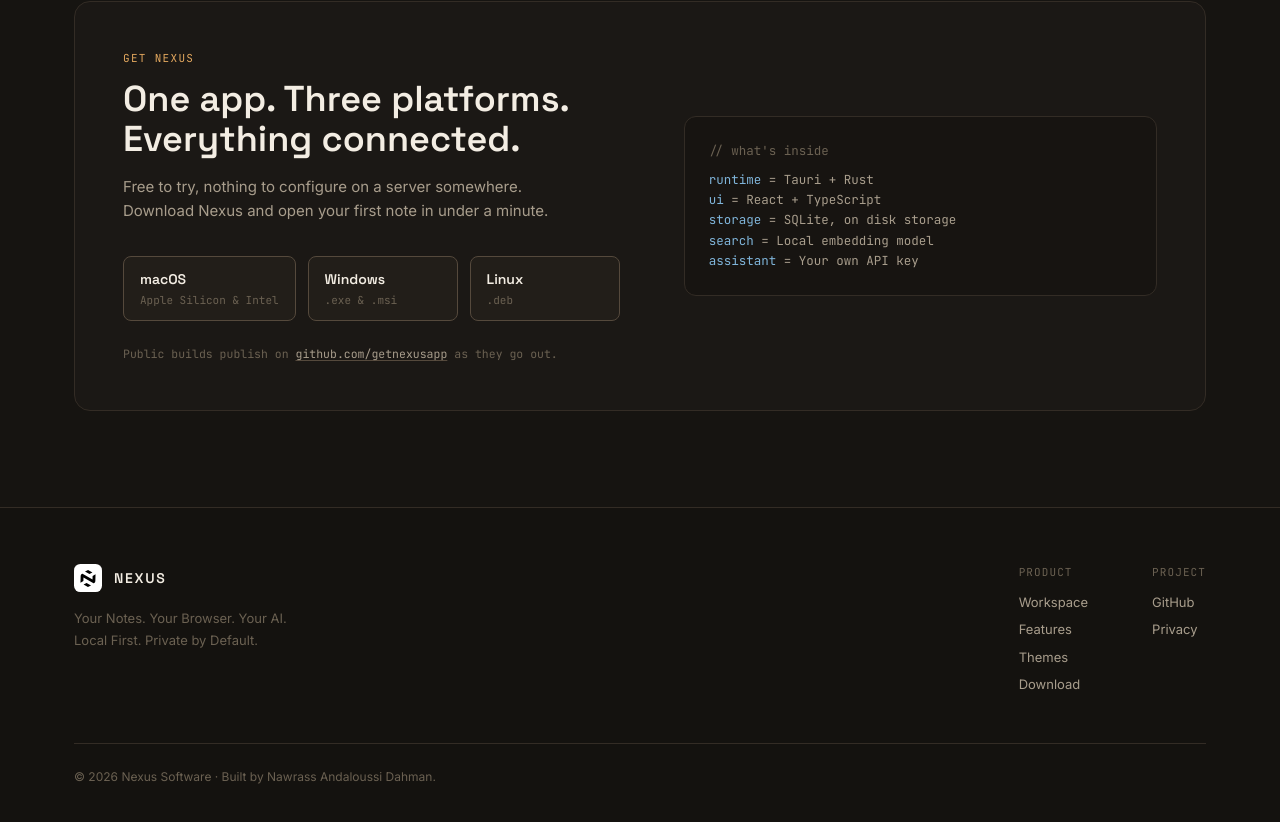
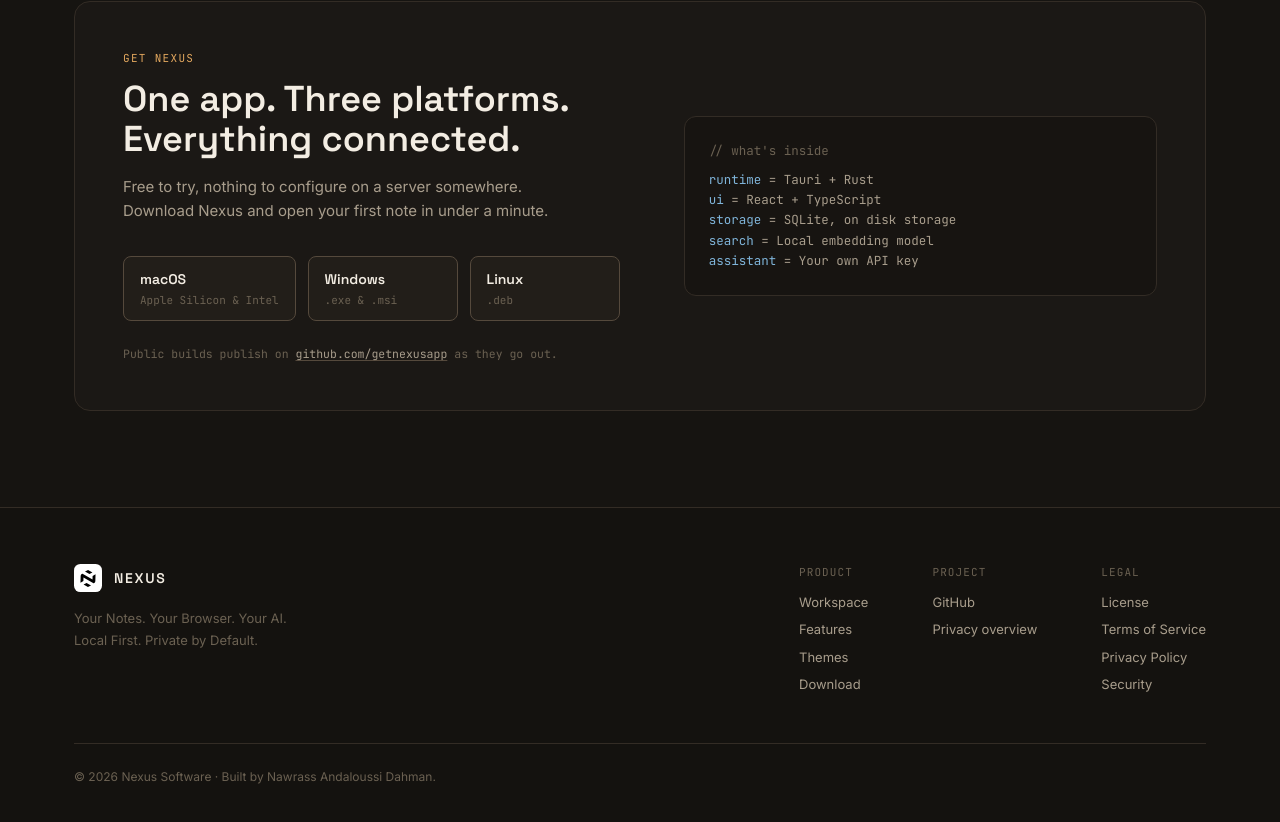
Before and after one commit to getnexusapp/nexus-site, a Next.js app: page / in a window 1280 px wide. Shown: the part 4553-5375 px from the top of the page. Built offline with nearby package versions, Linux system fonts and the light colour scheme.

Commit message:
Update Footer.tsx

```diff
--- a/components/Footer.tsx
+++ b/components/Footer.tsx
@@ -64,7 +64,35 @@ export default function Footer() {
                 </li>
                 <li>
                   <a href="#privacy" className="hover:text-ink">
-                    Privacy
+                    Privacy overview
+                  </a>
+                </li>
+              </ul>
+            </div>
+
+            <div>
+              <p className="font-mono text-[11px] uppercase tracking-[0.1em] text-ink-faint">
+                Legal
+              </p>
+              <ul className="mt-3 space-y-2 text-[13px] text-ink-muted">
+                <li>
+                  <a href="/license" className="hover:text-ink">
+                    License
+                  </a>
+                </li>
+                <li>
+                  <a href="/terms" className="hover:text-ink">
+                    Terms of Service
+                  </a>
+                </li>
+                <li>
+                  <a href="/privacy-policy" className="hover:text-ink">
+                    Privacy Policy
+                  </a>
+                </li>
+                <li>
+                  <a href="/security" className="hover:text-ink">
+                    Security
                   </a>
                 </li>
               </ul>
```
